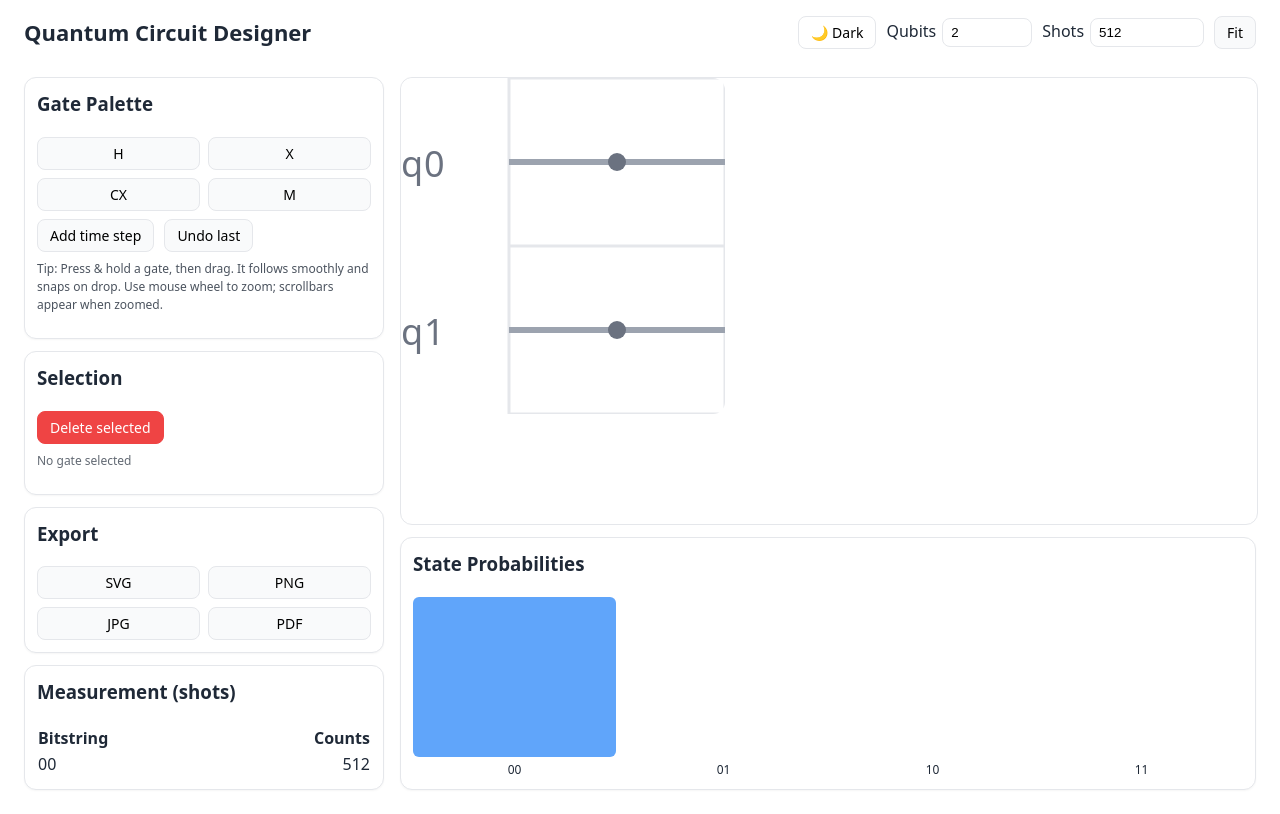
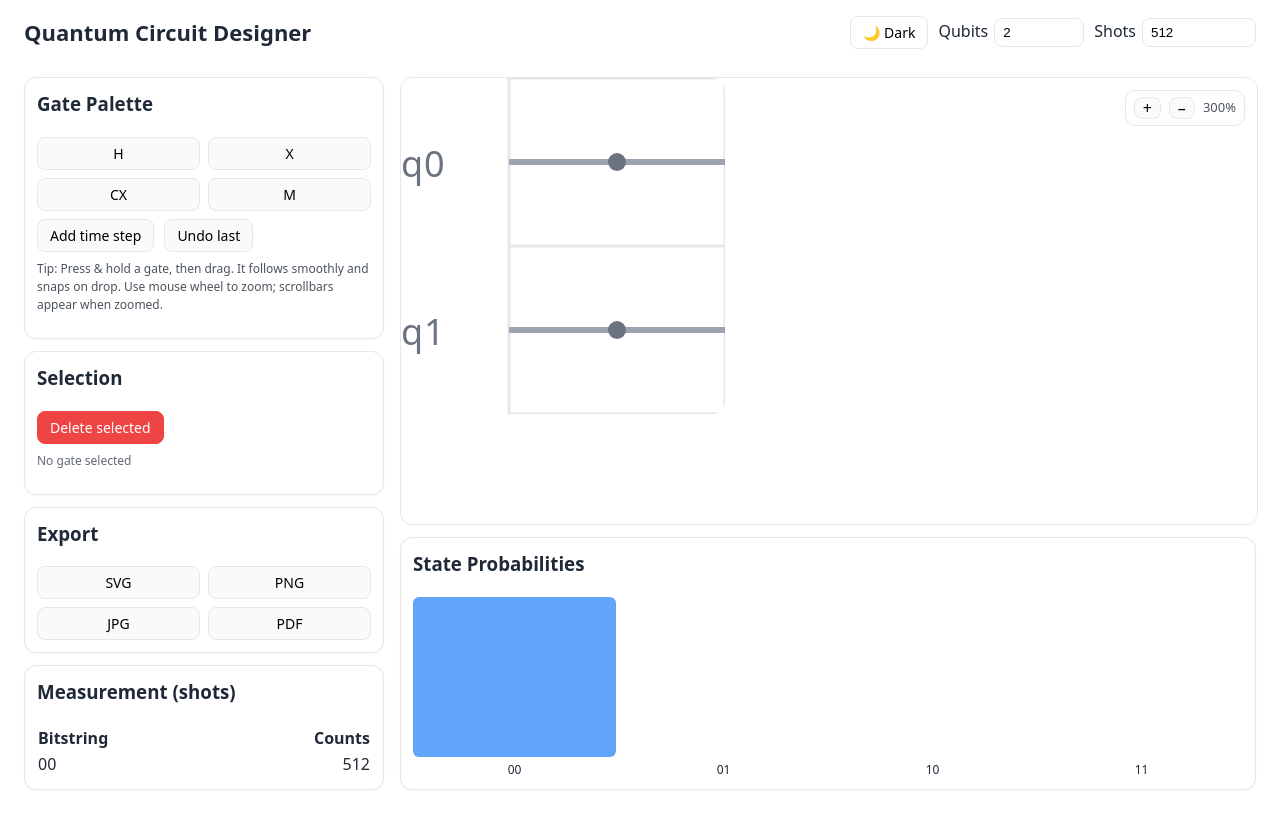
Before and after one commit to marlomb/quantum-circuit-starter, a React (Vite) app: page / in a window 1280 px wide. Built offline with nearby package versions, Linux system fonts and the light colour scheme.

Commit message:
UI: white theme, canvas zoom toolbar, full-bleed layout

```diff
--- a/src/App.tsx
+++ b/src/App.tsx
@@ -492,8 +492,6 @@ export default function App() {
               style={{ width: 96, marginLeft: 6 }}
             />
           </label>
-
-          <button className="btn" onClick={() => setFitKey(k => k + 1)} title="Fit to view">Fit</button>
         </div>
       </header>
 
@@ -571,7 +569,25 @@ export default function App() {
             <div className="zoom-toolbar">
               <span>Zoom: {(canvasZoom*100).toFixed(0)}%</span>
             </div> */}
-
+            <div className="zoom-toolbar">
+              <button
+                className="btn"
+                onClick={() => setCanvasZoom(z => Math.min(z * 1.2, 4))}
+                title="Zoom in"
+              >
+                +
+              </button>
+              <button
+                className="btn"
+                onClick={() => setCanvasZoom(z => Math.max(z / 1.2, 0.25))}
+                title="Zoom out"
+              >
+                –
+              </button>
+              <span style={{ fontSize: 13, opacity: 0.8 }}>
+                {(canvasZoom * 100).toFixed(0)}%
+              </span>
+            </div>
             <CircuitSVG
               circuit={circuit}
               themeKey={theme}
--- a/src/theme.css
+++ b/src/theme.css
@@ -116,3 +116,27 @@ body.theme-dark  { background: #0f172a; color: #f8fafc; }
   background: #ffffff;
   overflow: auto;
 }
+
+.zoom-toolbar {
+  position: absolute;
+  top: 12px;
+  right: 12px;
+  display: flex;
+  gap: 8px;
+  align-items: center;
+  background: rgba(255,255,255,0.9);
+  border: 1px solid #e5e7eb;
+  border-radius: 10px;
+  padding: 6px 8px;
+  backdrop-filter: blur(6px);
+  z-index: 10;
+}
+.theme-dark .zoom-toolbar {
+  background: rgba(15,23,42,0.85);
+  border-color: #1e293b;
+}
+.zoom-toolbar .btn {
+  padding: 2px 8px;
+  font-size: 16px;
+  line-height: 1;
+}
```
